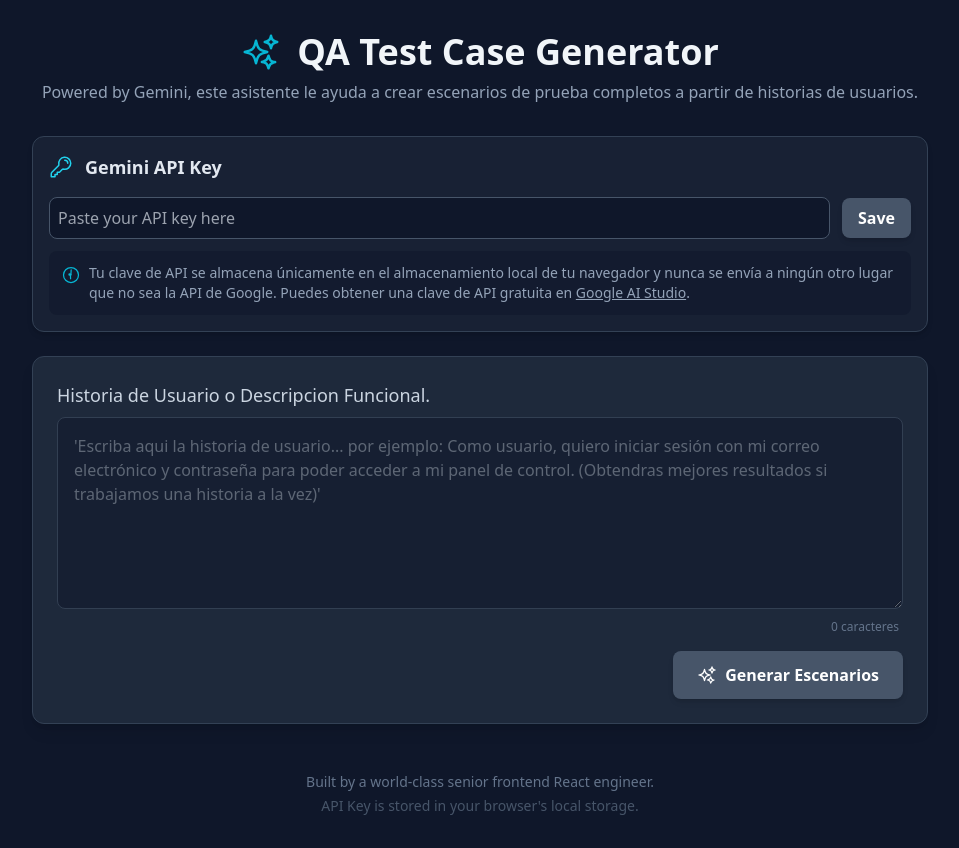
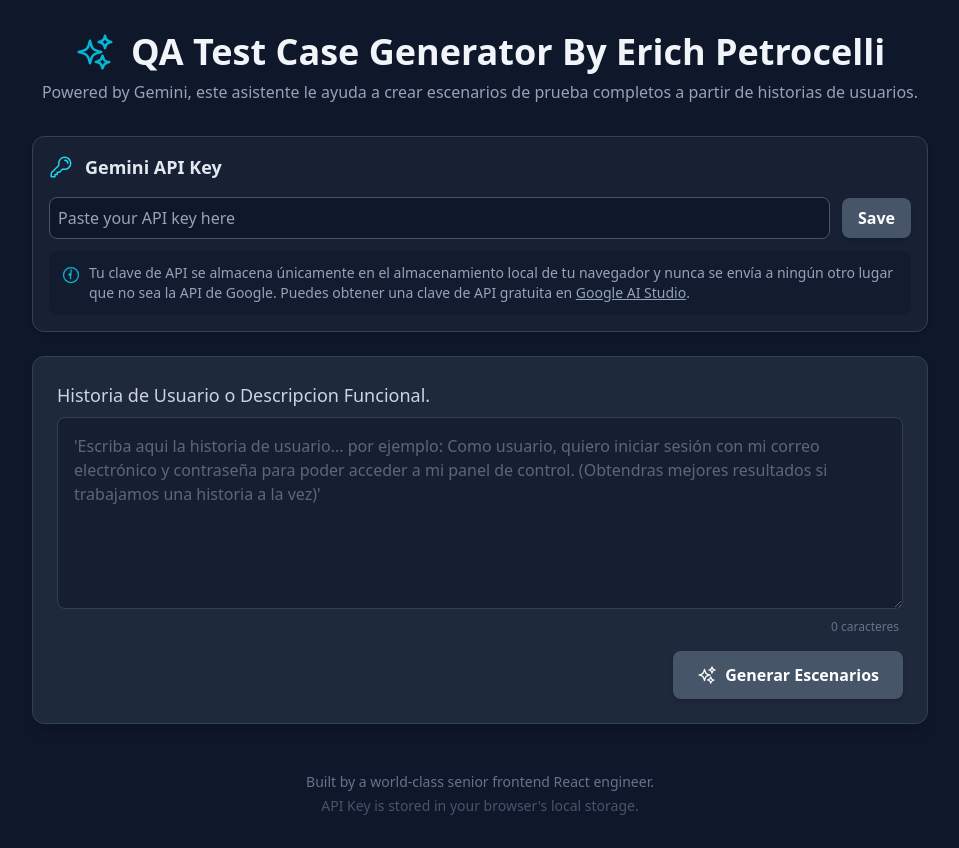
Before and after one commit to erich0101/QA-Test-Case-Generator, a React (Vite) app: page / in a window 1280 px wide. Shown: the whole page, without its empty margins (160-1119 px from the left). Built offline with nearby package versions, Linux system fonts and the light colour scheme.

Commit message:
Update App.tsx

```diff
--- a/App.tsx
+++ b/App.tsx
@@ -1,4 +1,3 @@
-
 import React, { useState, useCallback, useEffect } from 'react';
 import { RawScenario, ScenarioResult } from './types';
 import { generateTestScenarios } from './services/geminiService';
@@ -66,7 +65,7 @@
           <div className="flex items-center justify-center gap-4 mb-2">
             <SparklesIcon className="w-10 h-10 text-brand-primary" />
             <h1 className="text-3xl sm:text-4xl font-bold text-slate-100">
-              QA Test Case Generator
+              QA Test Case Generator By Erich Petrocelli
             </h1>
           </div>
           <p className="text-slate-400">
```
